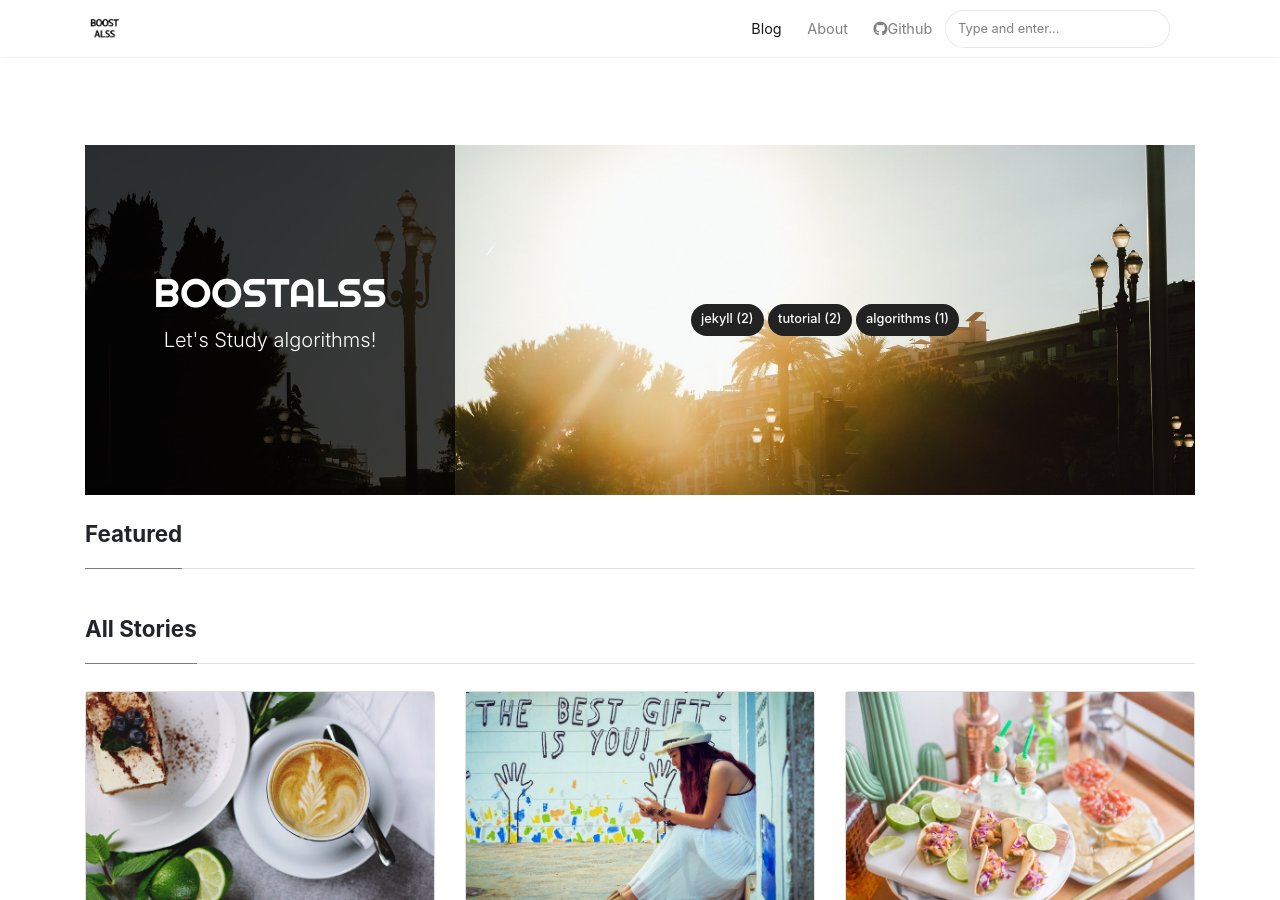
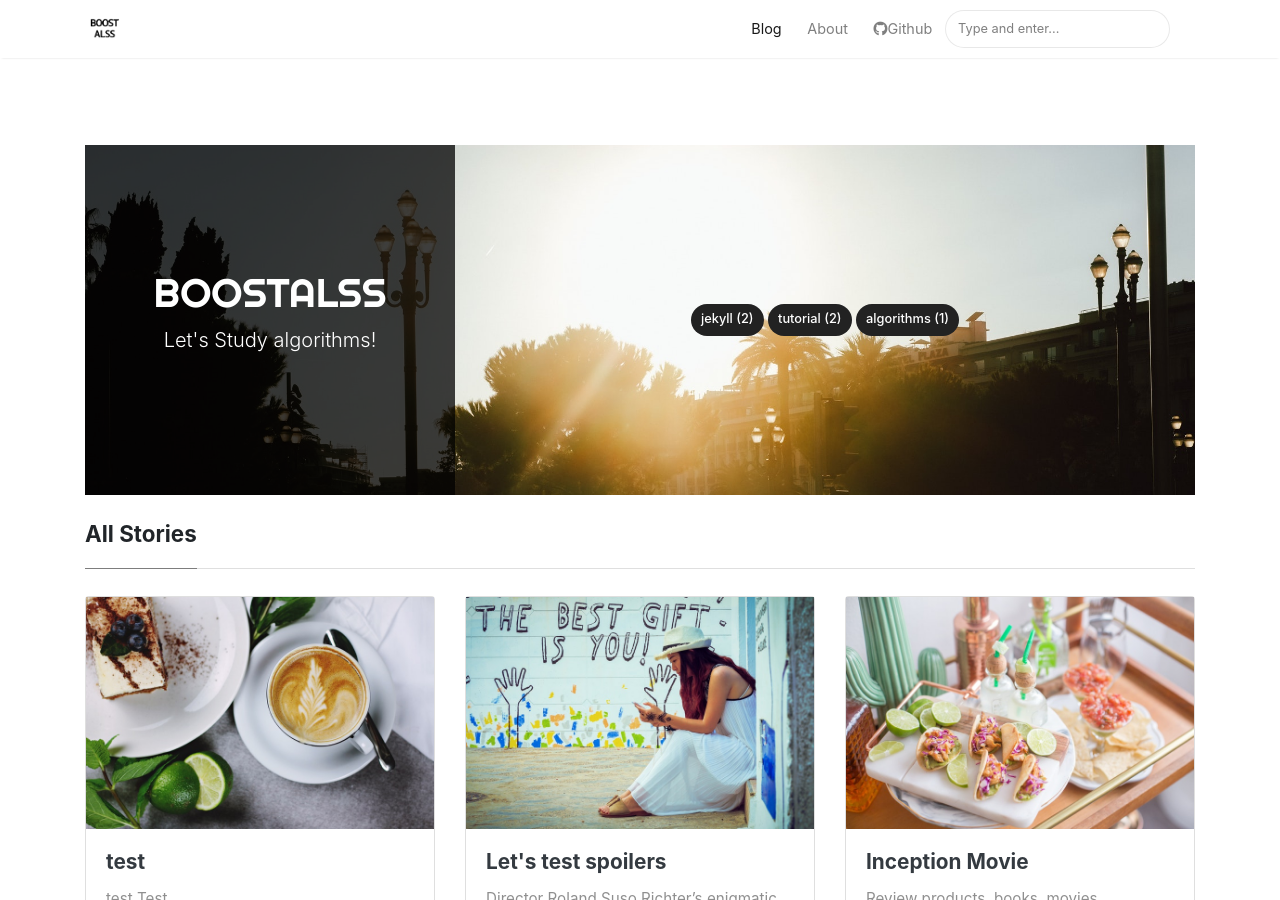
Before and after one commit to BOOSTALSS/boostalss.github.io, a Jekyll site: the page built from index.html, in a window 1280 px wide and 900 px high. Built offline with Jekyll 4.4.1, drawn with Linux system fonts in a browser that asks for light colours; nearby versions of some CDN libraries; the list of posts is cut into pages by our own code.

Commit message:
[modify file] index.html

```diff
--- a/index.html
+++ b/index.html
@@ -7,7 +7,7 @@ title: Home
 
 <!-- Featured
 ================================================== -->
-<section class="featured-posts">
+{% comment %} <section class="featured-posts">
     <div class="section-title">
         <h2><span>Featured</span></h2>
     </div>
@@ -24,7 +24,7 @@ title: Home
     {% endfor %}
 
     </div>
-</section>
+</section> {% endcomment %}
 
 {% endif %}
 
```
